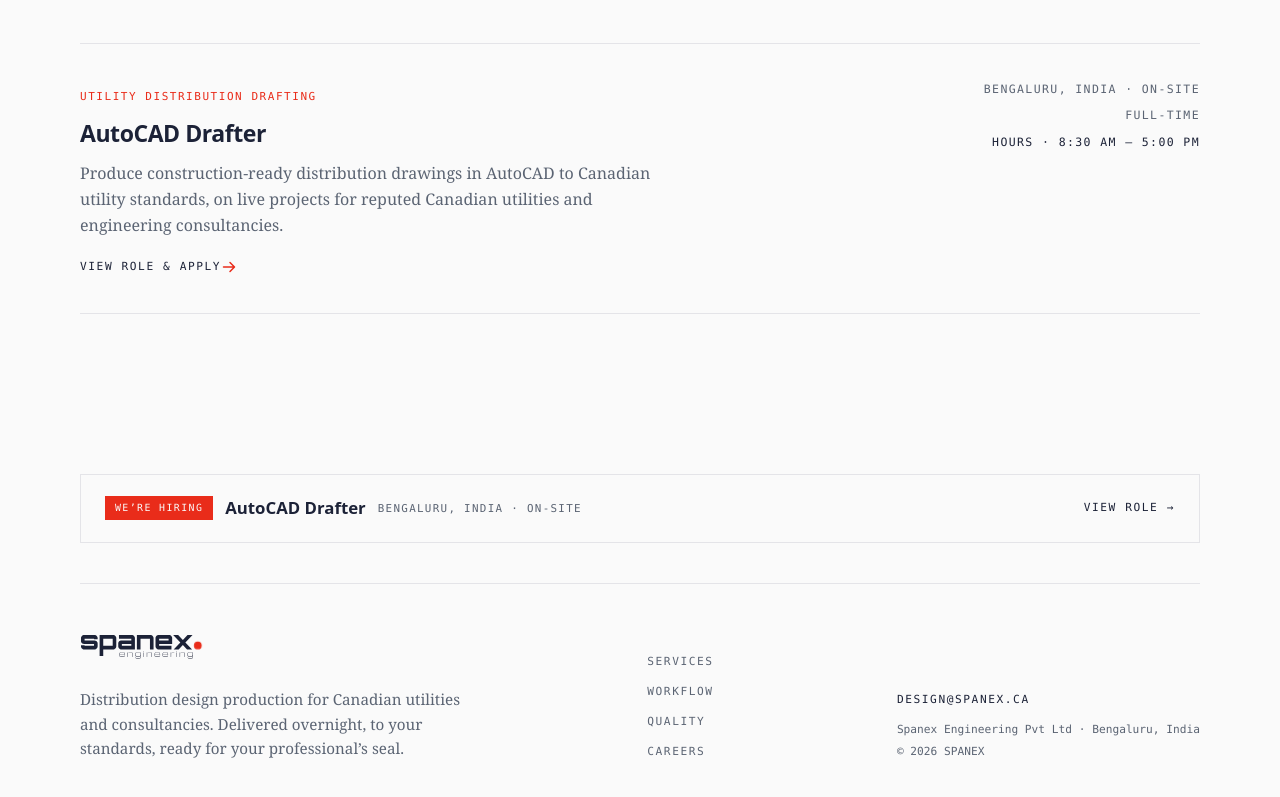
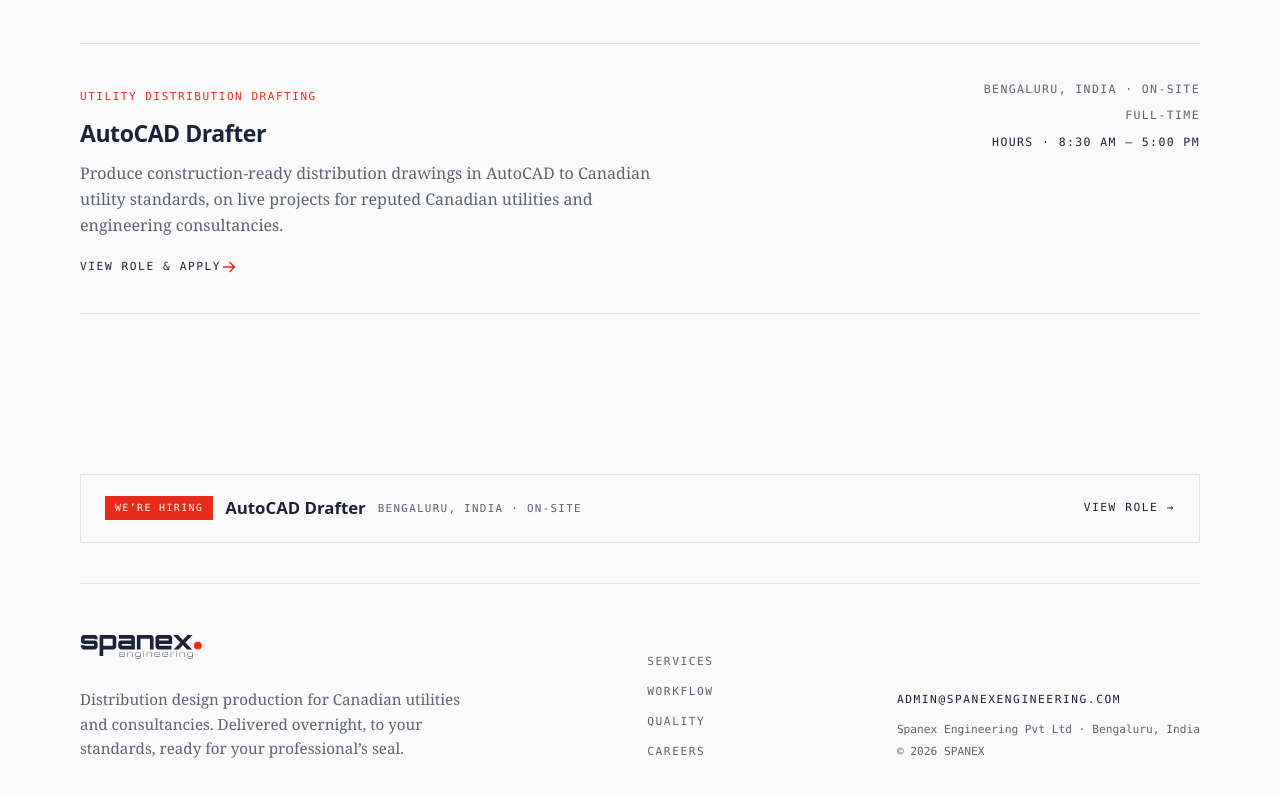
Before and after one commit to SHADUL/spanex, a Next.js app: page /careers in a window 1280 px wide. Shown: the part 970-1767 px from the top of the page. Built offline with nearby package versions, Linux system fonts and the light colour scheme; no server answers.

Commit message:
Update 2026-07-24 19:16

```diff
--- a/app/contact/page.tsx
+++ b/app/contact/page.tsx
@@ -52,10 +52,10 @@
               <div className="mt-8 border-t border-rule pt-6">
                 <span className="eyebrow block">Direct</span>
                 <a
-                  href="mailto:design@spanex.ca"
+                  href="mailto:admin@spanexengineering.com"
                   className="link-wipe mt-2 block font-[family-name:var(--font-mono)] text-[0.85rem] tracking-[0.06em] text-ink"
                 >
-                  design@spanex.ca
+                  admin@spanexengineering.com
                 </a>
               </div>
             </Reveal>
--- a/components/Footer.tsx
+++ b/components/Footer.tsx
@@ -37,10 +37,10 @@
 
         <div className="font-[family-name:var(--font-mono)] text-[0.7rem] uppercase tracking-[0.14em] text-slate">
           <a
-            href="mailto:design@spanex.ca"
+            href="mailto:admin@spanexengineering.com"
             className="link-wipe block text-ink"
           >
-            design@spanex.ca
+            admin@spanexengineering.com
           </a>
           <p className="mt-3 normal-case tracking-normal">
             Spanex Engineering Pvt Ltd &middot; Bengaluru, India
--- a/components/contact/ContactForm.tsx
+++ b/components/contact/ContactForm.tsx
@@ -15,7 +15,7 @@
   "Ongoing landbase / drafting",
 ];
 
-const CONTACT_EMAIL = "design@spanex.ca";
+const CONTACT_EMAIL = "admin@spanexengineering.com";
 
 export function ContactForm() {
   const [values, setValues] = useState<Record<Field, string>>({
--- a/components/home/Software.tsx
+++ b/components/home/Software.tsx
@@ -1,6 +1,6 @@
 "use client";
 
-import { useRef, useState, useCallback } from "react";
+import { useRef, useState, useCallback, useEffect } from "react";
 import {
   PenNib,
   GlobeHemisphereWest,
@@ -13,6 +13,7 @@
 import { Section } from "@/components/Section";
 import { Reveal } from "@/components/Reveal";
 import { software, type Software as SoftwareItem } from "@/lib/content";
+import { usePrefersReducedMotion } from "@/lib/useReducedMotion";
 
 const ICONS: Record<SoftwareItem["icon"], Icon> = {
   pennib: PenNib,
@@ -29,7 +30,10 @@
 export default function Software() {
   const scroller = useRef<HTMLDivElement>(null);
   const [progress, setProgress] = useState(0);
+  const [paused, setPaused] = useState(false);
   const drag = useRef({ active: false, startX: 0, startLeft: 0 });
+  const dir = useRef<1 | -1>(1);
+  const reduced = usePrefersReducedMotion();
 
   const onScroll = useCallback(() => {
     const el = scroller.current;
@@ -63,6 +67,23 @@
   const endDrag = () => {
     drag.current.active = false;
   };
+
+  // Automatic movement — advances a card at a time, ping-pongs at the ends so
+  // there is no jarring rewind. Pauses on hover/drag and under reduced motion.
+  useEffect(() => {
+    if (reduced) return;
+    const id = window.setInterval(() => {
+      if (paused || drag.current.active) return;
+      const el = scroller.current;
+      if (!el) return;
+      const max = el.scrollWidth - el.clientWidth;
+      if (max <= 0) return;
+      if (el.scrollLeft >= max - 4) dir.current = -1;
+      else if (el.scrollLeft <= 4) dir.current = 1;
+      step(dir.current);
+    }, 3200);
+    return () => window.clearInterval(id);
+  }, [paused, reduced, step]);
 
   const atStart = progress <= 0.01;
   const atEnd = progress >= 0.99;
@@ -105,6 +126,10 @@
           onPointerMove={onPointerMove}
           onPointerUp={endDrag}
           onPointerLeave={endDrag}
+          onMouseEnter={() => setPaused(true)}
+          onMouseLeave={() => setPaused(false)}
+          onFocusCapture={() => setPaused(true)}
+          onBlurCapture={() => setPaused(false)}
           className="-mx-6 flex snap-x snap-mandatory gap-6 overflow-x-auto px-6 pb-2 [scrollbar-width:none] md:mx-0 md:cursor-grab md:px-0 md:active:cursor-grabbing [&::-webkit-scrollbar]:hidden"
         >
           {software.map((tool) => {
--- a/components/pseo/LeadForm.tsx
+++ b/components/pseo/LeadForm.tsx
@@ -8,7 +8,7 @@
  * (the service/intent slug) into the enquiry so you can see which landing page
  * generated the lead. Composes a mailto — no backend required.
  */
-const CONTACT_EMAIL = "design@spanex.ca";
+const CONTACT_EMAIL = "admin@spanexengineering.com";
 
 export function LeadForm({ source }: { source: string }) {
   const [v, setV] = useState({ name: "", email: "", company: "", message: "" });
--- a/lib/careers-data.ts
+++ b/lib/careers-data.ts
@@ -6,7 +6,7 @@
 export const careersIntro =
   "We are a small, standards-driven team producing distribution design for Canadian utilities and engineering consultancies. If you draft carefully, take standards seriously, and want your work reviewed on real North American projects, we would like to hear from you.";
 
-export const CAREERS_EMAIL = "careers@spanex.ca";
+export const CAREERS_EMAIL = "admin@spanexengineering.com";
 
 export interface Job {
   id: string;
--- a/lib/pseo-data.ts
+++ b/lib/pseo-data.ts
@@ -8,7 +8,7 @@
  */
 
 export const SITE_URL =
-  process.env.NEXT_PUBLIC_SITE_URL ?? "https://spanex.ca";
+  process.env.NEXT_PUBLIC_SITE_URL ?? "https://spanexengineering.com";
 
 /* ------------------------------------------------------------------ */
 /* Software / tooling                                                  */
```
